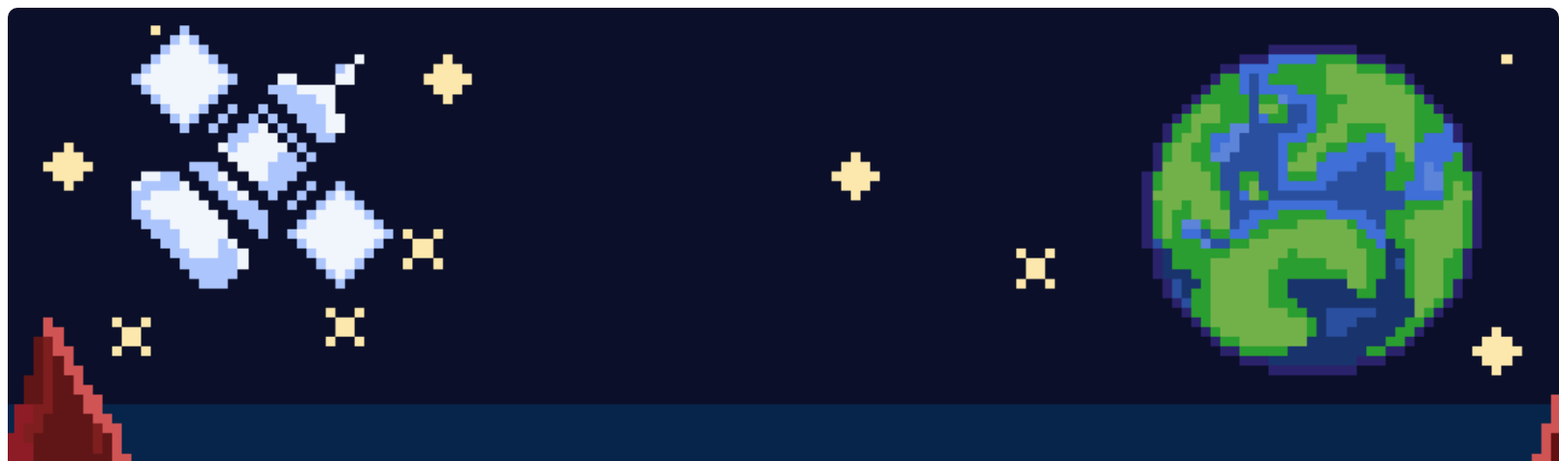
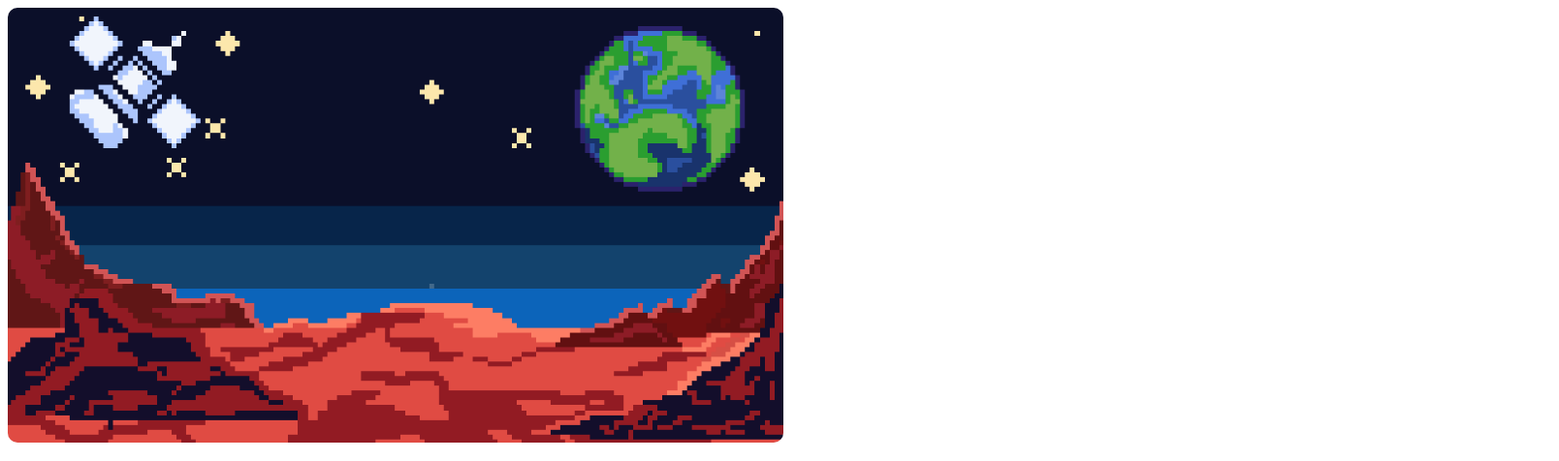
Before and after one commit to Froggo12376/mars-mission-trainer, a plain HTML site: page index.html in a window 1280 px wide. Shown: the top 476 px of the page at 97% size, 1608 px wide, since content can reach past the window. Drawn offline with Linux system fonts and the light colour scheme.

Commit message:
Again..?

```diff
--- a/index.html
+++ b/index.html
@@ -6,7 +6,7 @@
     <title>Junior Astronaut Mission Trainer</title>
     <style>
       img {
-        width: 1600px;
+        width: 100vh;
         border-radius: 10px;
       }
     </style>
```
